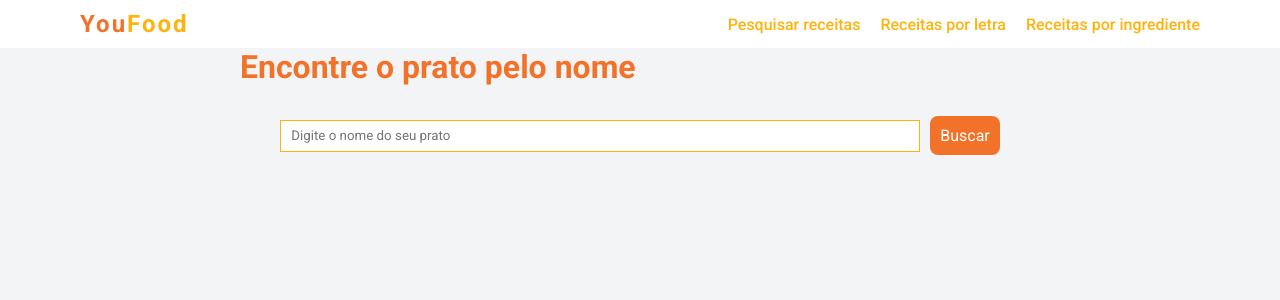
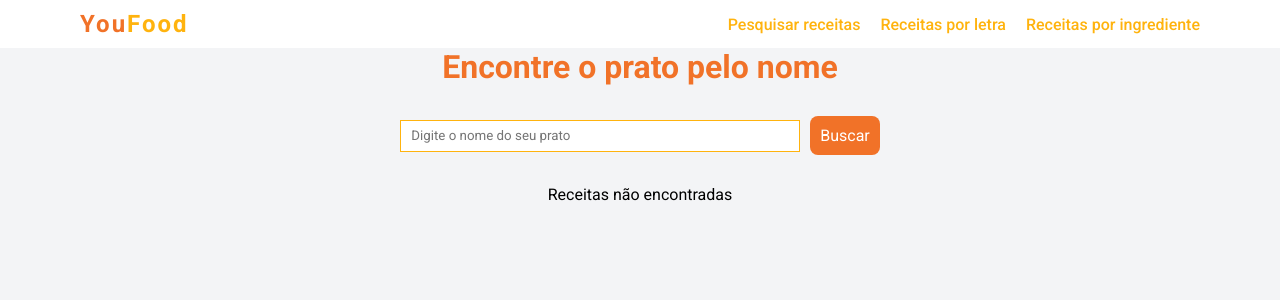
Before and after one commit to Adrianodbs/Food-recipes, a React (Vite) app: page /search in a window 1280 px wide. Shown: the top 300 px of the page. Built offline with nearby package versions, Linux system fonts and the light colour scheme.

Commit message:
Feat: create search component

```diff
--- a/src/components/FoodCard/style.ts
+++ b/src/components/FoodCard/style.ts
@@ -4,7 +4,7 @@ export const Container = styled.div`
   display: flex;
   flex-direction: column;
   height: 340px;
-  width: 280px;
+  width: 380px;
 
 
   img{
@@ -22,6 +22,7 @@ export const Container = styled.div`
     h3{
       margin-top: 5px;
       color: var(--gray);
+      font-size: 16px;
     }
     span{
       display: flex;
--- /dev/null
+++ b/src/components/Search/index.tsx
@@ -0,0 +1,17 @@
+import Button from '../Button'
+import * as C from './style'
+
+import { InputHTMLAttributes, FormEvent } from 'react'
+
+interface InputProps extends InputHTMLAttributes<HTMLInputElement> {
+  submit: (event: FormEvent<HTMLFormElement>) => void
+}
+
+export default function Search({ submit, ...props }: InputProps) {
+  return (
+    <C.Form onSubmit={submit}>
+      <C.Input {...props} />
+      <Button type="submit">Buscar</Button>
+    </C.Form>
+  )
+}
--- /dev/null
+++ b/src/components/Search/style.ts
@@ -0,0 +1,18 @@
+import styled from "styled-components";
+
+export const Form = styled.form`
+  display: flex;
+  align-items: center;
+  justify-content: center;
+  gap: 10px;
+  margin: 30px 0;
+`
+
+export const Input = styled.input`
+  width: 400px;
+  border: 1px solid var(--primary);
+  height: 32px;
+  outline: none;
+  padding: 5px 10px;
+
+`
--- a/src/pages/RecipesByIngredient/index.tsx
+++ b/src/pages/RecipesByIngredient/index.tsx
@@ -1,3 +1,9 @@
+import * as C from './style'
+
 export default function RecipesByIngredient() {
-  return <div>RecipesByIngredient</div>
+  return (
+    <C.Container>
+      <h1>Receitas por ingredientes</h1>
+    </C.Container>
+  )
 }
--- a/src/pages/RecipesbyLetters/index.tsx
+++ b/src/pages/RecipesbyLetters/index.tsx
@@ -51,7 +51,7 @@ export default function RecipesbyLetters() {
             />
           ))
         ) : (
-          <p>Nenhum pra encontrado com essa letra</p>
+          <p>Receitas não encontradas</p>
         )}
       </C.Content>
     </C.Container>
--- a/src/pages/SearchRecipes/index.tsx
+++ b/src/pages/SearchRecipes/index.tsx
@@ -1,9 +1,9 @@
-import Button from '../../components/Button'
 import FoodCard from '../../components/FoodCard'
 import apiData from '../../services/api'
 import * as C from './style'
 import { useState } from 'react'
 import MealProps from '../../interfaces/MealProps'
+import Search from '../../components/Search'
 
 export default function SearchRecipes() {
   const [searchTerm, setSearchTerm] = useState('')
@@ -44,16 +44,15 @@ export default function SearchRecipes() {
     <C.Container>
       <C.Content>
         <h1>Encontre o prato pelo nome</h1>
-        <form onSubmit={handleSearchSubmit}>
-          <C.Input
+        <Search
+          submit={handleSearchSubmit}
           placeholder="Digite o nome do seu prato"
           value={searchTerm}
           onChange={handleSearchTermChange}
         />
-          <Button type="submit">Buscar</Button>
-        </form>
         <ul>
-          {searchResults.map(meal => (
+          {searchResults.length > 0 ? (
+            searchResults.map(meal => (
               <FoodCard
                 key={meal.idMeal}
                 image={meal.strMealThumb}
@@ -61,7 +60,10 @@ export default function SearchRecipes() {
                 nationality={meal.strArea}
                 youtubeUrl={meal.youtubeUrl}
               />
-          ))}
+            ))
+          ) : (
+            <p>Receitas não encontradas</p>
+          )}
         </ul>
       </C.Content>
     </C.Container>
--- a/src/pages/SearchRecipes/style.ts
+++ b/src/pages/SearchRecipes/style.ts
@@ -12,18 +12,15 @@ export const Container = styled.div`
 export const Content = styled.div`
   max-width: 800px;
   width: 90%;
+  display: flex;
+  flex-direction: column;
+  justify-content: center;
+  align-items: center;
 
   h1{
     color: var(--secondary);
   }
 
-  form{
-    display: flex;
-    align-items: center;
-    justify-content: center;
-    gap: 10px;
-    margin: 30px 0;
-  }
 
   ul{
     display: flex;
@@ -32,12 +29,3 @@ export const Content = styled.div`
     gap: 20px;
   }
 `
-
-export const Input = styled.input`
-  width: 80%;
-  border: 1px solid var(--primary);
-  height: 32px;
-  outline: none;
-  padding: 5px 10px;
-
-`
```
Lines whose indentation alone changed are shown as unchanged.
